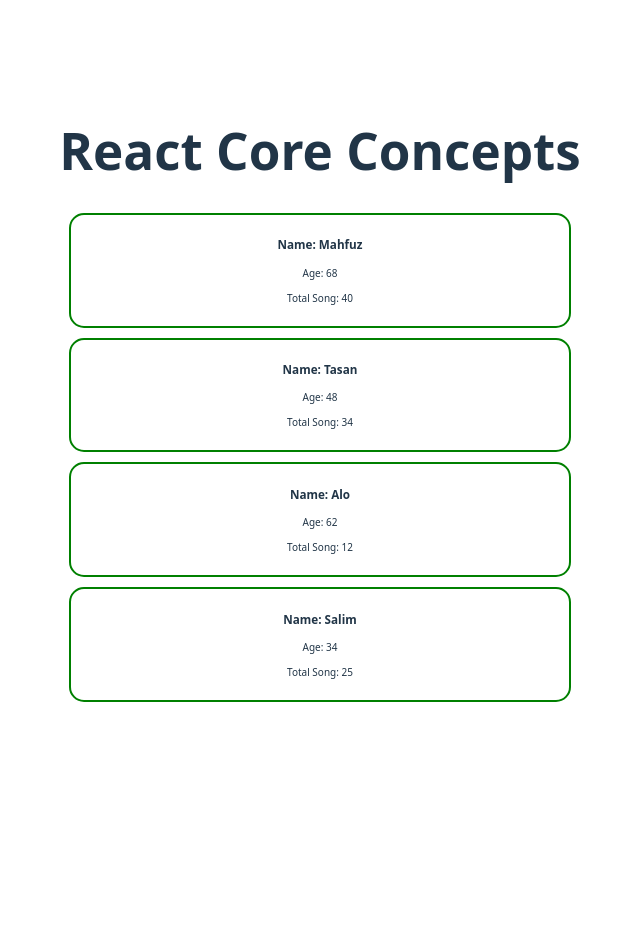
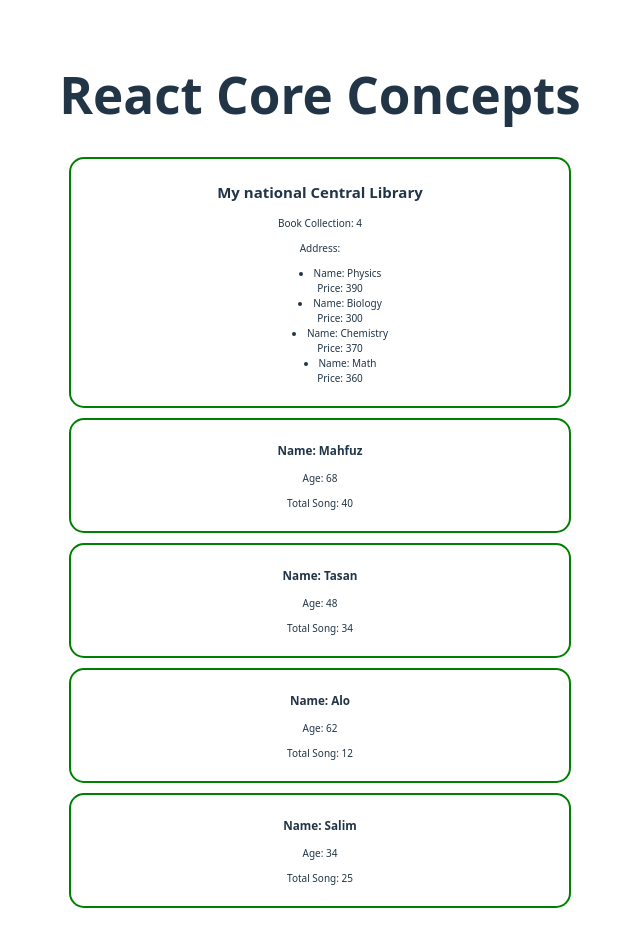
Before and after one commit to sumi17code/explore-react-core-concepts, a React (Vite) app: page / in a window 1280 px wide. Shown: the top 946 px of the page, without its empty margins (320-960 px from the left). Before the commit the page ends 800 px from the top, so only its background shows below. Built offline with nearby package versions, Linux system fonts and the light colour scheme.

Commit message:
book jsx added

```diff
--- a/src/App.jsx
+++ b/src/App.jsx
@@ -4,13 +4,17 @@ import Todo from './Todo.jsx'
 import Food from  './food.jsx'
 import Actor from './Actor.jsx'
 import Singer from './Singer.jsx'
+import Library from './Library.jsx'
+
 
 
 
 
 function App() {
 
-   const Actors = ['Bappa Raj', 'Salma Sha', 'Omar Sani', 'jashim', 'anwar'];
+
+
+  //  const Actors = ['Bappa Raj', 'Salma Sha', 'Omar Sani', 'jashim', 'anwar'];
 
    const singers = [
     {id: 1, name: 'Mahfuz', age: 68, song: 40},
@@ -19,6 +23,12 @@ function App() {
     {id: 4, name: 'Salim', age: 34, song: 25}
    ]
 
+   const books = [
+    {id: 1, name: 'Physics', price: 390},
+    {id: 2, name: 'Biology', price: 300},
+    {id: 3, name: 'Chemistry', price: 370},
+    {id: 4, name: 'Math', price: 360},
+   ]
 
   // const time = 50;
    return (
@@ -26,9 +36,13 @@ function App() {
 
       <h1>React Core Concepts</h1>
 
+      <Library books = {books}></Library>
+
       {
         singers.map(singer => <Singer key={singer.id} singer = {singer}></Singer>)
       }
+
+
 
 
     {/* {
--- /dev/null
+++ b/src/Book.jsx
@@ -0,0 +1,9 @@
+
+export default function Book({book}){
+    console.log('book', book)
+    return(
+        <li>Name: {book.name} <br />
+          Price: {book.price}
+        </li>
+    )
+}
--- /dev/null
+++ b/src/Library.jsx
@@ -0,0 +1,17 @@
+import Book from './Book';
+
+export default function Library({books}){
+    return(
+        <div className="student">
+            <h2>My national Central Library</h2>
+            <p>Book Collection: {books.length}</p>
+            <p>Address: </p>
+
+            <ul>
+                {
+                    books.map(book => <Book key={book.id} book ={book}></Book>)
+                }
+            </ul>
+        </div>
+    )
+}
--- a/src/summery.jsx
+++ b/src/summery.jsx
@@ -5,5 +5,5 @@
 // jsx ---> html like js
 // conditional rendering ---> 6 types
 // how to loop through and array and show component
-//
+// props ---> destructuring
 // */
```
